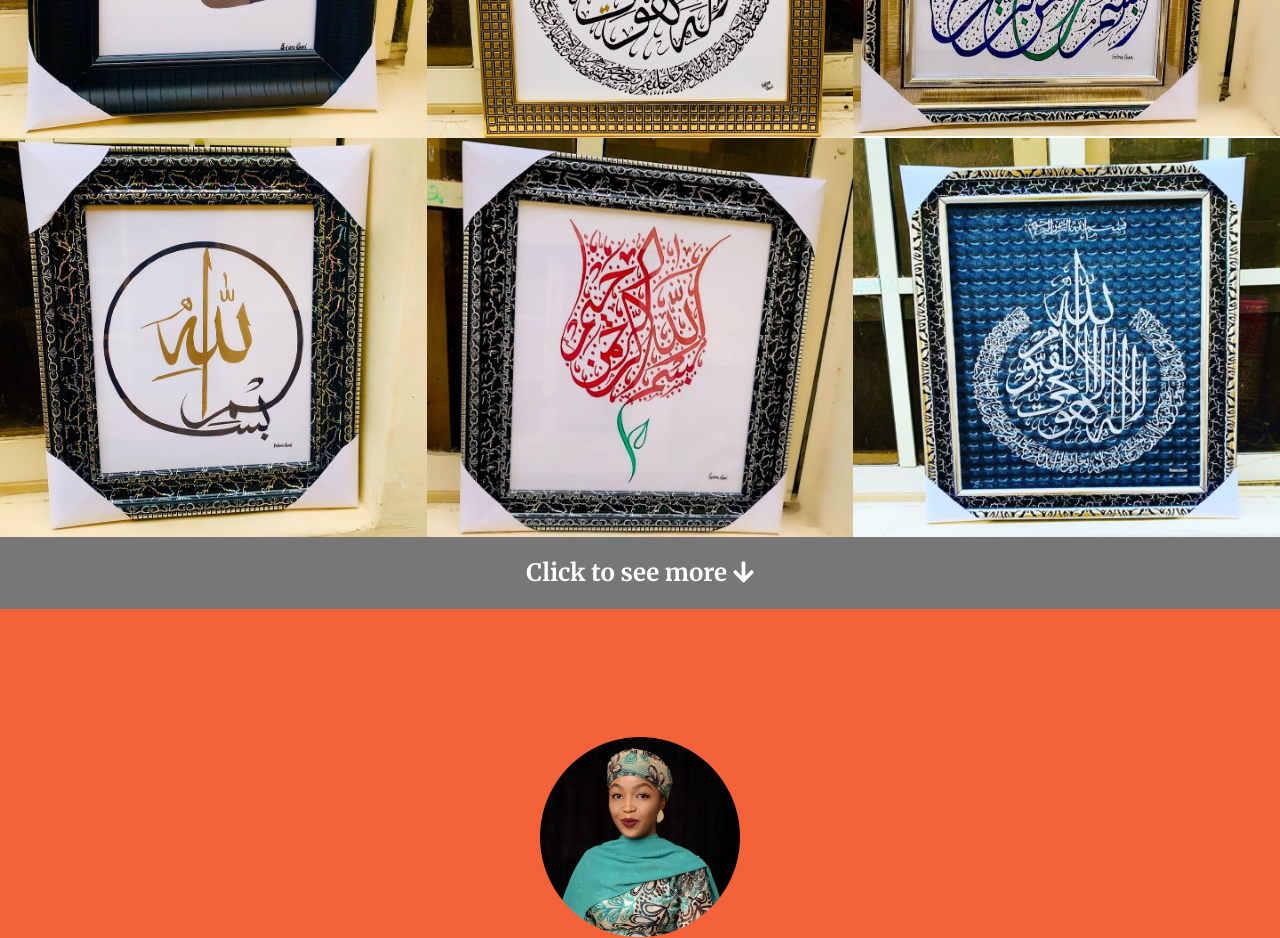
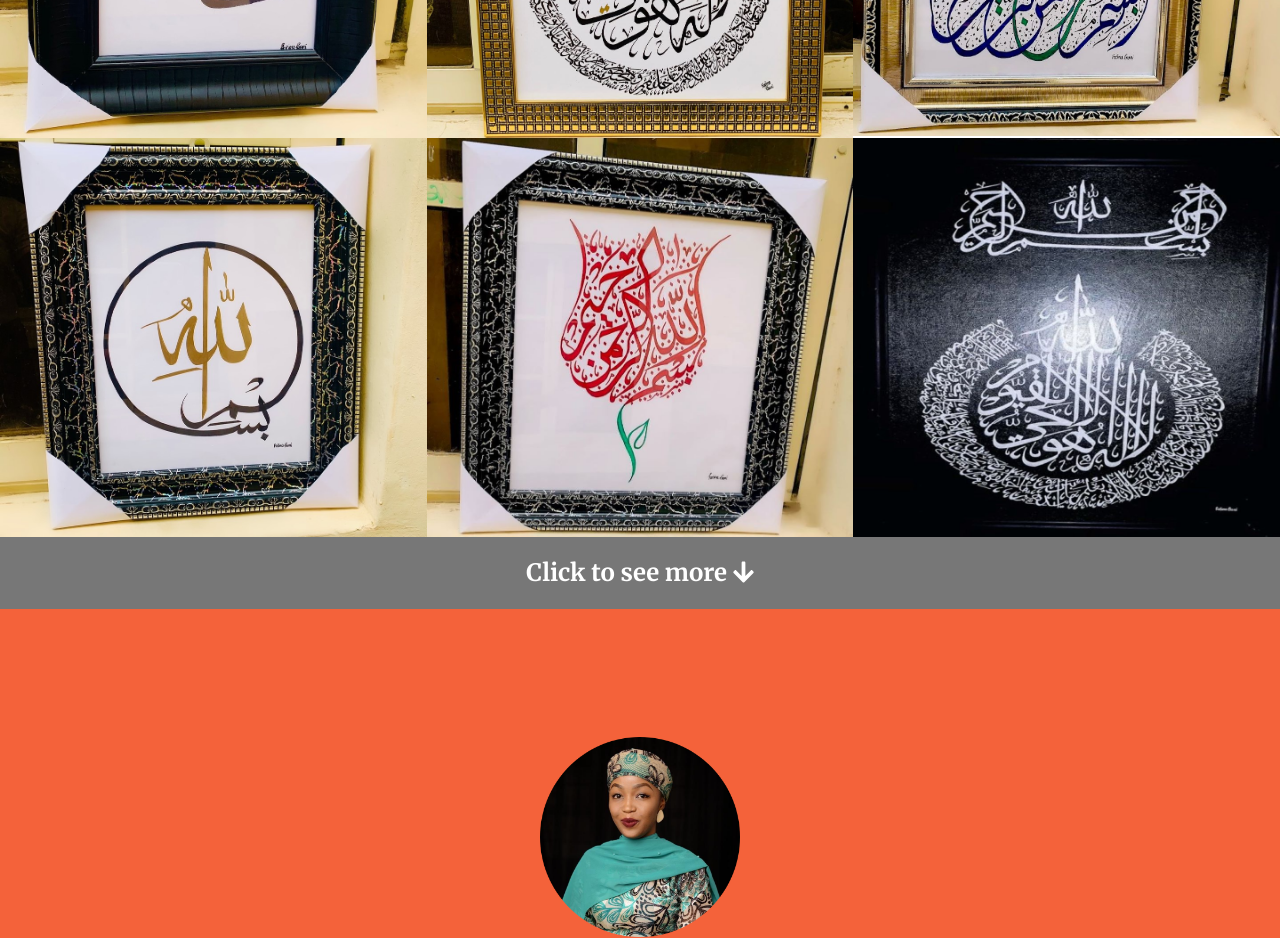
Before and after one commit to albashir-ibrahim/tgcalligraphy, a plain HTML site: page index.html in a window 1280 px wide. Shown: the part 2040-2978 px from the top of the page. Drawn offline with nearby package versions, Linux system fonts and the light colour scheme; some packages are replaced by stand-ins of ours; a script that the page names is missing.

Commit message:
add an image

```diff
--- a/index.html
+++ b/index.html
@@ -118,7 +118,7 @@
           </div>
           <div class="carousel-items carousel-item" data-interval="2000">
             <img
-              src="images/img/bg-1.JPG"
+              src="images/img/bg1.jpg"
               class="d-block w-100"
               alt="secondslide"
             />
@@ -322,12 +322,12 @@
           <div class="col-lg-4 col-sm-6">
             <a
               class="portfolio-box"
-              href="images/img/portfolio/tile6.JPG"
+              href="images/img/portfolio/tile6.jpeg"
               title="Project Name"
             >
               <img
                 class="img-fluid"
-                src="images/img/portfolio/tile6.JPG"
+                src="images/img/portfolio/tile6small.jpeg"
                 alt="..."
               />
               <div class="portfolio-box-caption p-3">
```
Also changed, not shown: images/img/bg1.jpg (renamed from images/img/bg-1.jpg), images/img/portfolio/tile6.JPG (deleted), images/img/portfolio/tile6.jpeg (added), images/img/portfolio/tile6small.jpeg (added).
